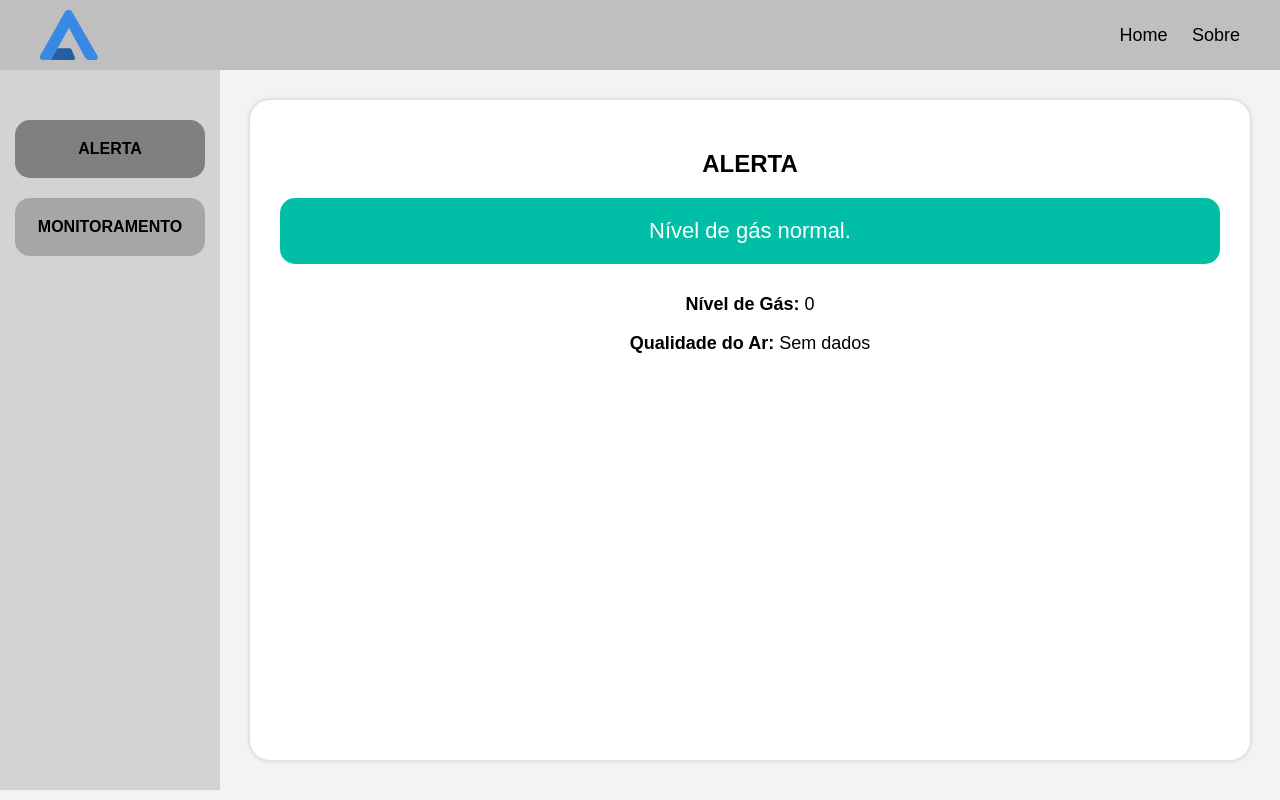
After one commit to Jonatas066/SIMAG, a Flask app: page /alerta in a window 1280 px wide. The commit adds this page. Run offline with Flask 3, Linux system fonts and the light colour scheme; data that the repository does not hold is empty.

Commit message:
segundo commit

```diff
--- a/app.py
+++ b/app.py
@@ -5,14 +5,23 @@ import firebase_admin
 app = Flask(__name__)
 
 # === CONFIGURAÇÃO DO FIREBASE ===
-cred = credentials.Certificate("sismag-firebase-adminsdk-fbsvc-9c97b7bf6b.json")  # arquivo .json baixado do Firebase
+cred = credentials.Certificate("sismag-firebase-adminsdk-fbsvc-9c97b7bf6b.json")
 initialize_app(cred, {
     'databaseURL': 'https://sismag-default-rtdb.firebaseio.com/'
 })
 
+# === ROTAS ===
 @app.route('/')
 def index():
     return render_template('index.html')
+
+@app.route('/monitoramento')
+def monitoramento():
+    return render_template('monitoramento.html')
+
+@app.route('/alerta')
+def alerta():
+    return render_template('alerta.html')
 
 @app.route('/dados')
 def dados():
--- /dev/null
+++ b/static/stylemonitoramento.css
@@ -0,0 +1,184 @@
+body {
+  margin: 0;
+  font-family: Arial, sans-serif;
+  background-color: #f2f2f2;
+}
+
+header {
+  background-color: #bfbfbf;
+  display: flex;
+  justify-content: space-between;
+  align-items: center;
+  padding: 10px 30px;
+}
+
+.logo {
+
+  display: flex;
+  align-items: center;
+}
+
+.logo img {
+  width: 80px;
+  margin-right: 1px;
+}
+
+nav a {
+  text-decoration: none;
+  color: black;
+  margin-left: 20px;
+  font-size: 18px;
+}
+
+.container {
+  display: flex;
+  height: calc(100vh - 70px);
+}
+
+.menu-lateral {
+  background-color: #d9d9d9;
+  width: 200px;
+  display: flex;
+  flex-direction: column;
+  align-items: center;
+  padding-top: 40px;
+
+}
+
+.menu-lateral button {
+  cursor: pointer;
+  width: 150px;
+  height: 60px;
+  margin: 10px;
+  border: none;
+  border-radius: 10px;
+  background-color: #a6a6a6;
+  font-weight: bold;
+  font-size: 16px;
+
+}
+
+.menu-lateral button.ativo {
+  background-color: #8c8c8c;
+}
+
+.conteudo {
+  flex: 1;
+  background-color: white;
+  margin: 20px;
+  border-radius: 15px;
+  padding: 30px;
+  text-align: center;
+  box-shadow: 0 0 5px rgba(0,0,0,0.2);
+}
+
+.dados {
+  margin-top: 40px;
+  font-size: 20px;
+}
+.grafico-container {
+  background: white;
+  margin-top: 20px;
+  padding: 20px;
+  border-radius: 10px;
+  box-shadow: 0 2px 6px rgba(0, 0, 0, 0.1);
+}
+.nome{
+  position: absolute; /* Ou relative, fixed, sticky */
+    left:75px; /* Move 50px para baixo a partir do topo */
+    text-align: left;
+  display: inline-block;
+    color: rgb(0, 0, 0);
+    padding: 15px 40px;
+    border-radius: 10px;
+    font-size: 36px;
+    font-weight: bold;
+    text-decoration: none;
+    transition: 0.3s;
+}
+body {
+    margin: 0;
+    font-family: Arial, sans-serif;
+    background-color: #f3f3f3;
+}
+
+.topbar {
+    background-color: #bfbfbf;
+    display: flex;
+    align-items: center;
+    justify-content: space-between;
+    padding: 10px 40px;
+}
+
+.logo {
+    height: 50px;
+}
+
+.topbar nav a {
+    text-decoration: none;
+    color: black;
+    margin-left: 20px;
+    font-size: 18px;
+}
+
+.layout {
+    display: flex;
+    height: calc(100vh - 80px);
+}
+
+.menu {
+    width: 220px;
+    background-color: #d3d3d3;
+    padding-top: 40px;
+    display: flex;
+    flex-direction: column;
+    align-items: center;
+}
+
+.botao {
+    background-color: #a6a6a6;
+    color: black;
+    font-weight: bold;
+    text-align: center;
+    padding: 20px;
+    width: 150px;
+    border-radius: 15px;
+    margin: 10px 0;
+    text-decoration: none;
+    transition: 0.3s;
+}
+
+.botao:hover {
+    background-color: #8c8c8c;
+}
+
+.botao.ativo {
+    background-color: #808080;
+}
+
+.conteudo {
+    flex-grow: 1;
+    background-color: white;
+    border-radius: 20px;
+    margin: 30px;
+    padding: 30px;
+}
+
+.alerta-box {
+    font-size: 22px;
+    text-align: center;
+    padding: 20px;
+    border-radius: 15px;
+    margin-top: 20px;
+}
+
+@keyframes piscar {
+    0% { opacity: 1; }
+    50% { opacity: 0.4; }
+    100% { opacity: 1; }
+}
+
+.info-sensor {
+    margin-top: 30px;
+    font-size: 18px;
+}
--- /dev/null
+++ b/templates/alerta.html
@@ -0,0 +1,68 @@
+<!DOCTYPE html>
+<html lang="pt-br">
+<head>
+    <meta charset="UTF-8">
+    <meta name="viewport" content="width=device-width, initial-scale=1.0">
+    <title>SIMAGT - Alerta</title>
+    <link rel="stylesheet" href="{{ url_for('static', filename='stylemonitoramento.css') }}">
+    <script>
+        async function atualizarAlerta() {
+            const resposta = await fetch("/dados");
+            const dados = await resposta.json();
+            const nivel = dados.nivelGas;
+            const qualidade = dados.qualidade;
+
+            document.getElementById("nivelGas").innerText = nivel;
+            document.getElementById("qualidade").innerText = qualidade;
+
+            const alertaBox = document.getElementById("alertaBox");
+
+            if (nivel > 300) {
+                alertaBox.innerText = "⚠️ ALERTA! NÍVEL DE GÁS TÓXICO DETECTADO!";
+                alertaBox.style.backgroundColor = "#ff4d4d";
+                alertaBox.style.color = "white";
+                alertaBox.style.animation = "piscar 1s infinite";
+            } else if (nivel > 150) {
+                alertaBox.innerText = "⚠️ Atenção: nível elevado!";
+                alertaBox.style.backgroundColor = "#ffa500";
+                alertaBox.style.color = "black";
+                alertaBox.style.animation = "none";
+            } else {
+                alertaBox.innerText = "Nível de gás normal.";
+                alertaBox.style.backgroundColor = "#00bfa6";
+                alertaBox.style.color = "white";
+                alertaBox.style.animation = "none";
+            }
+        }
+
+        setInterval(atualizarAlerta, 3000);
+        window.onload = atualizarAlerta;
+    </script>
+</head>
+<body>
+    <header class="topbar">
+        <img src="{{ url_for('static', filename='imagens/logosimag.png') }}" alt="Logo SIMAGT" class="logo">
+        <nav>
+            <a href="/">Home</a>
+            <a href="/sobre">Sobre</a>
+        </nav>
+    </header>
+
+    <div class="layout">
+        <aside class="menu">
+            <a href="/alerta" class="botao ativo">ALERTA</a>
+            <a href="/monitoramento" class="botao">MONITORAMENTO</a>
+        </aside>
+
+        <main class="conteudo">
+            <h2>ALERTA</h2>
+            <div id="alertaBox" class="alerta-box">Carregando dados...</div>
+
+            <div class="info-sensor">
+                <p><strong>Nível de Gás:</strong> <span id="nivelGas">--</span></p>
+                <p><strong>Qualidade do Ar:</strong> <span id="qualidade">--</span></p>
+            </div>
+        </main>
+    </div>
+</body>
+</html>
```
Also changed, not shown: static/style.css (deleted, +0 -81 lines), static/stylealerta.css (added, +86 -0 lines), static/styleindex.css (added, +46 -0 lines), templates/index.html (+13 -96 lines), templates/monitoramento.html (added, +103 -0 lines), static/imagens/g3.png (added), static/imagens/logosimag.png (added).
